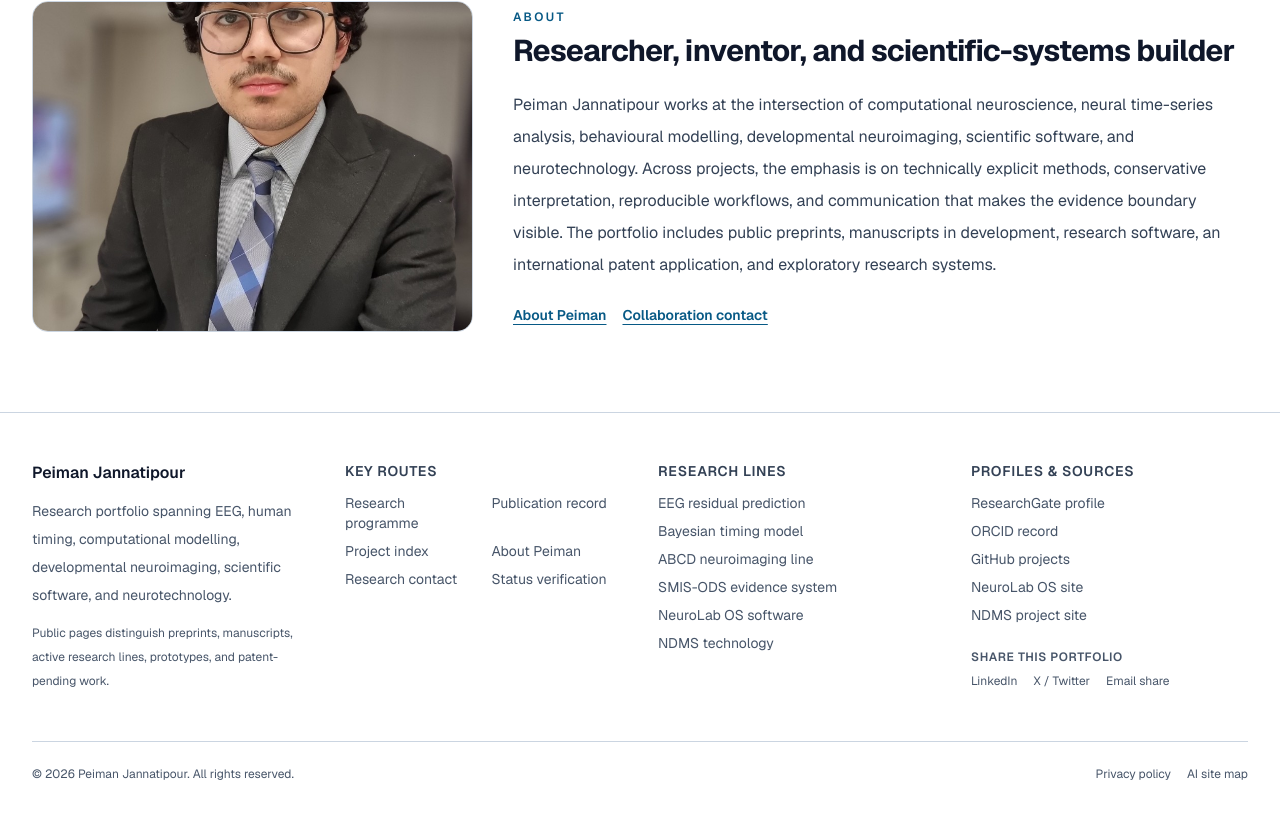
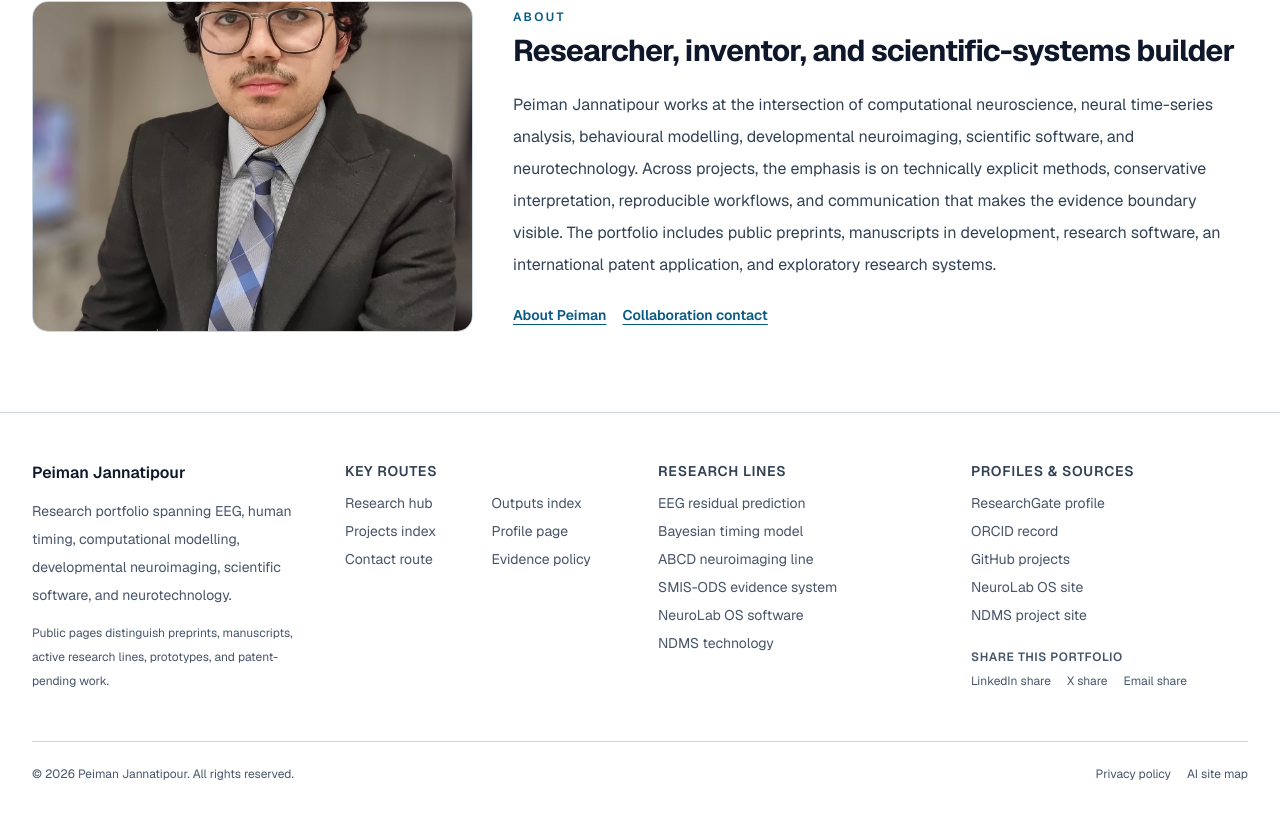
Before and after one commit to peimanjannatipour/peimanjp-, a Next.js app: page / in a window 1280 px wide. Shown: the part 5833-6651 px from the top of the page. Built offline with nearby package versions, Linux system fonts and the light colour scheme.

Commit message:
Make footer anchor text unique and concise

```diff
--- a/src/components/Footer.tsx
+++ b/src/components/Footer.tsx
@@ -26,12 +26,12 @@ export function Footer() {
           <div>
             <p className="text-sm font-semibold uppercase tracking-wider text-slate-300">Key routes</p>
             <ul className="mt-3 grid grid-cols-2 gap-x-4 gap-y-2 text-sm">
-              <li><Link className="underline-offset-4 transition hover:text-white hover:underline" href="/research">Research programme</Link></li>
-              <li><Link className="underline-offset-4 transition hover:text-white hover:underline" href="/publications">Publication record</Link></li>
-              <li><Link className="underline-offset-4 transition hover:text-white hover:underline" href="/projects">Project index</Link></li>
-              <li><Link className="underline-offset-4 transition hover:text-white hover:underline" href="/about">About Peiman</Link></li>
-              <li><Link className="underline-offset-4 transition hover:text-white hover:underline" href="/contact">Research contact</Link></li>
-              <li><Link className="underline-offset-4 transition hover:text-white hover:underline" href="/verification">Status verification</Link></li>
+              <li><Link className="underline-offset-4 transition hover:text-white hover:underline" href="/research">Research hub</Link></li>
+              <li><Link className="underline-offset-4 transition hover:text-white hover:underline" href="/publications">Outputs index</Link></li>
+              <li><Link className="underline-offset-4 transition hover:text-white hover:underline" href="/projects">Projects index</Link></li>
+              <li><Link className="underline-offset-4 transition hover:text-white hover:underline" href="/about">Profile page</Link></li>
+              <li><Link className="underline-offset-4 transition hover:text-white hover:underline" href="/contact">Contact route</Link></li>
+              <li><Link className="underline-offset-4 transition hover:text-white hover:underline" href="/verification">Evidence policy</Link></li>
             </ul>
           </div>
 
@@ -65,7 +65,7 @@ export function Footer() {
                 rel="noreferrer"
                 target="_blank"
               >
-                LinkedIn
+                LinkedIn share
               </a>
               <a
                 className="underline-offset-4 hover:text-white hover:underline"
@@ -73,7 +73,7 @@ export function Footer() {
                 rel="noreferrer"
                 target="_blank"
               >
-                X / Twitter
+                X share
               </a>
               <a
                 className="underline-offset-4 hover:text-white hover:underline"
```
